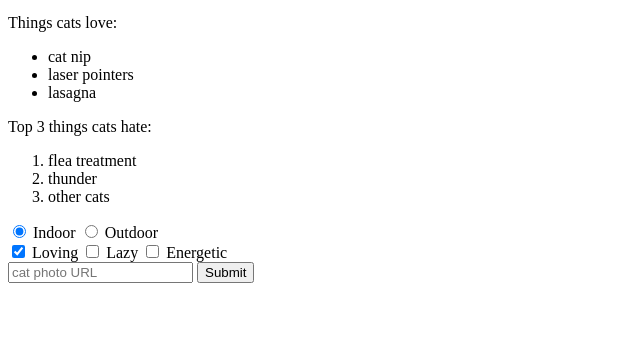
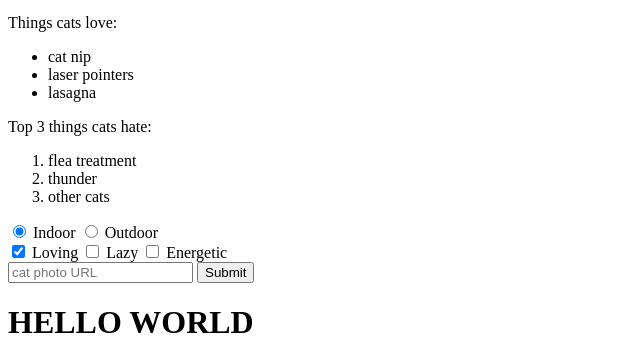
Before and after one commit to saurabhcedcoss/html, a plain HTML site: page index.html in a window 1280 px wide. Shown: the part 11243-11606 px from the top of the page, without its empty margins (0-640 px from the left). Before the commit the page ends 11534 px from the top, so only its background shows below. Drawn offline with Linux system fonts and the light colour scheme.

Commit message:
Add a DOCTYPE tag for HTML5 to the top of the blank HTML document in the code editor. Under it, add opening and closing html tags, which wrap around an h1 element. The heading can include any text

```diff
--- a/index.html
+++ b/index.html
@@ -366,7 +366,7 @@
   </form>
 </main>
 <!--task 25. end-->
-<!--task 26. Nest your "Things cats love" and "Top 3 things cats hate" lists all within a single div element.-->
+<!--task 26. Nest your Things cats love and Top 3 things cats hate lists all within a single div element.-->
 <h2>CatPhotoApp</h2>
 <main>
   <p>Click here to view more <a href="#">cat photos</a>.</p>
@@ -397,5 +397,11 @@
   </form>
 </main>
 <!--task 26. end-->
+<!--task 27. Add a DOCTYPE tag for HTML5 to the top of the blank HTML document in the code editor. Under it, add opening and closing html tags, which wrap around an h1 element. The heading can include any text.-->
+<!DOCTYPE html>
+    <html>
+        <h1>HELLO WORLD</h1>
+    </html>
+<!--task 27. end-->
 </body>
 </html>
```
